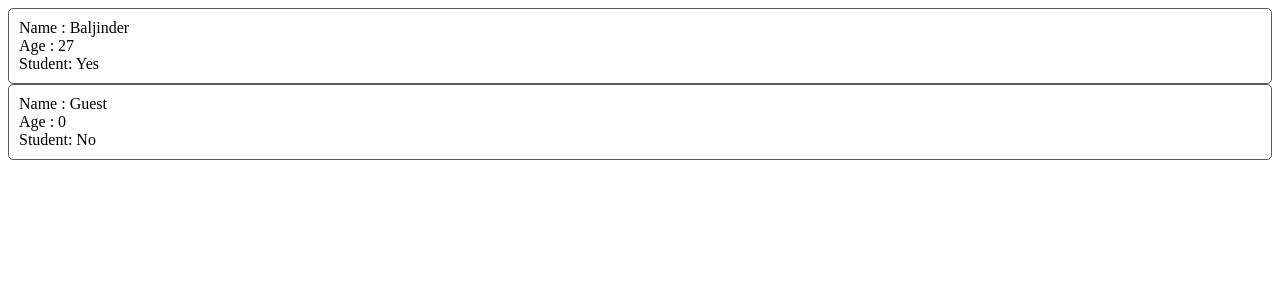
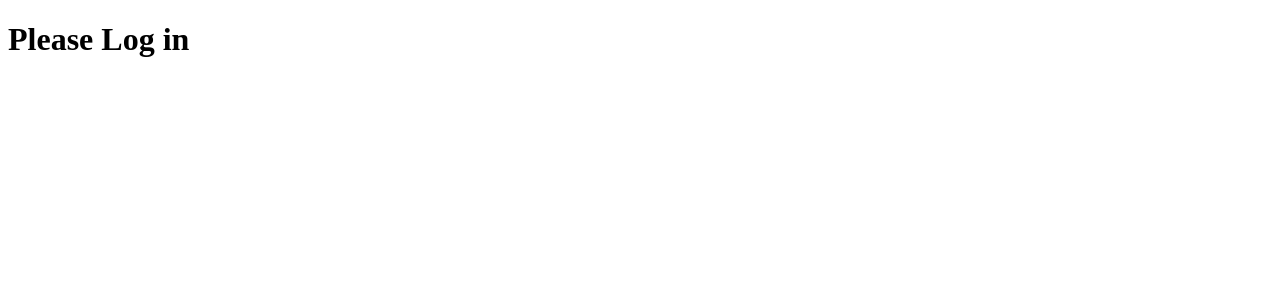
Before and after one commit to baljindersinghmaan/First-Example, a React (Vite) app in the folder first-project/: page / in a window 1280 px wide. Shown: the top 300 px of the page. Built offline with nearby package versions, Linux system fonts and the light colour scheme.

Commit message:
conditinal

```diff
--- a/first-project/src/App.jsx
+++ b/first-project/src/App.jsx
@@ -1,11 +1,10 @@
-import Student from "./Student";
+import UserGreetings from "./UserGreeting";
 
 
 function App() {
   return (
     <>
-    <Student name ="Baljinder" age = {27} isStudent = {true}/>
-    <Student></Student>
+    <UserGreetings isLoggedIn = {false} name = "Baljinder"></UserGreetings>
     </>
   );
 }
--- /dev/null
+++ b/first-project/src/UserGreeting.jsx
@@ -0,0 +1,9 @@
+function UserGreetings(props){
+
+    if(props.isLoggedIn){
+        return(<h1>Welcome {props.name}</h1>);
+    } else {
+        return (<h1>Please Log in</h1>);
+    }
+}
+export default UserGreetings
```
